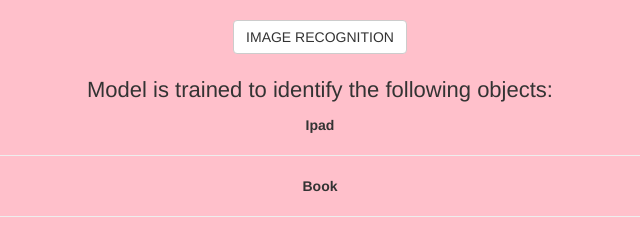
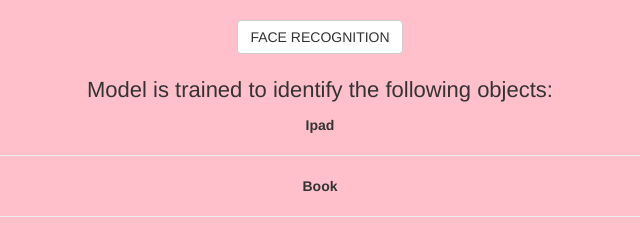
Before and after one commit to Peter19610/face-recognition-app-2, a plain HTML site: page index.html in a window 1280 px wide. Shown: the top 239 px of the page, 320-960 px from the left. Drawn offline with nearby package versions, Linux system fonts and the light colour scheme; a script that the page names is missing.

Commit message:
Update index.html

```diff
--- a/index.html
+++ b/index.html
@@ -1,7 +1,7 @@
 
 <html>
   <head>
-    <title>Image recognition</title>
+    <title>Face Recognition</title>
     <meta name="viewport" content="width=device-width, initial-scale=1.0">
     <link rel="stylesheet" href="https://maxcdn.bootstrapcdn.com/bootstrap/3.4.0/css/bootstrap.min.css">
     <script src="https://ajax.googleapis.com/ajax/libs/jquery/3.4.1/jquery.min.js"></script>
@@ -18,7 +18,7 @@
   <div class="container">
 
     <center>
-      <h3 class="btn btn-default heading">IMAGE RECOGNITION</h3>
+      <h3 class="btn btn-default heading">FACE RECOGNITION</h3>
       <br><br>
 
       <p style="font-size: 22px;">Model is trained to identify the following objects: </p>
```
